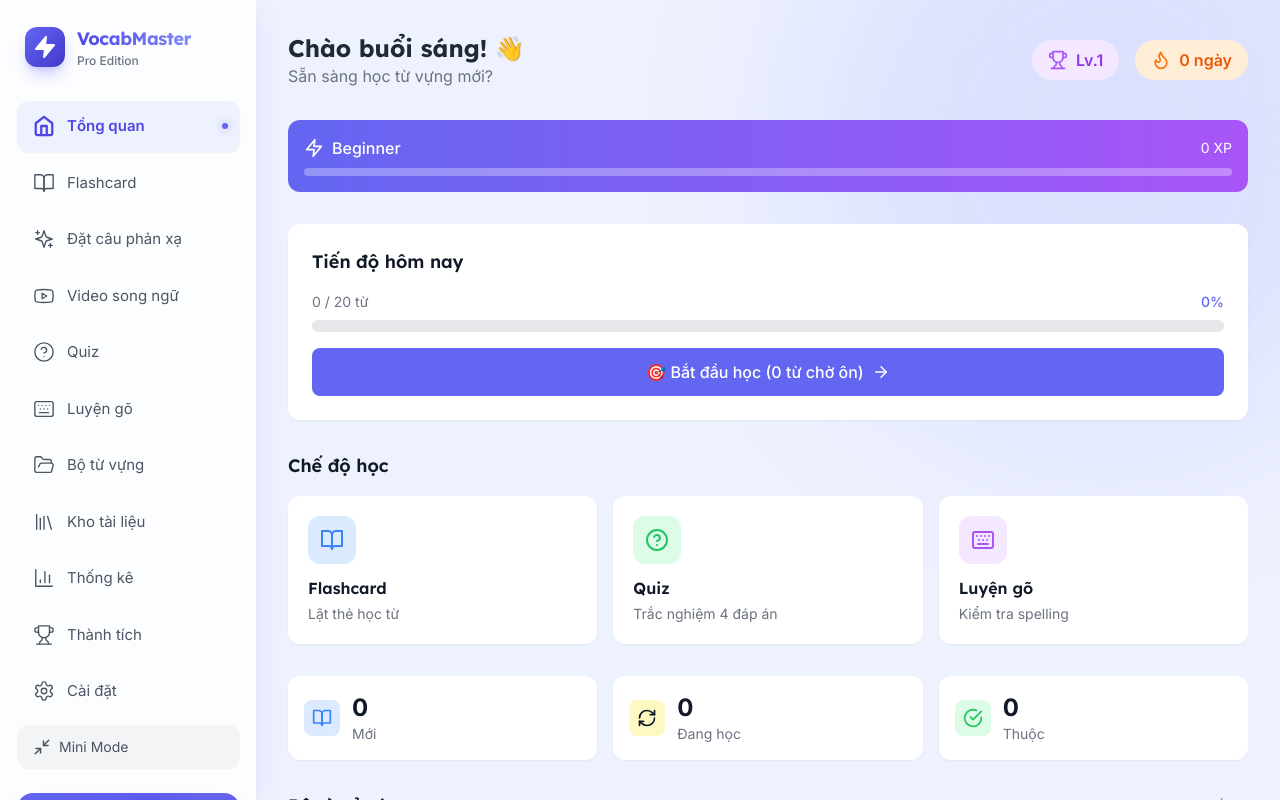
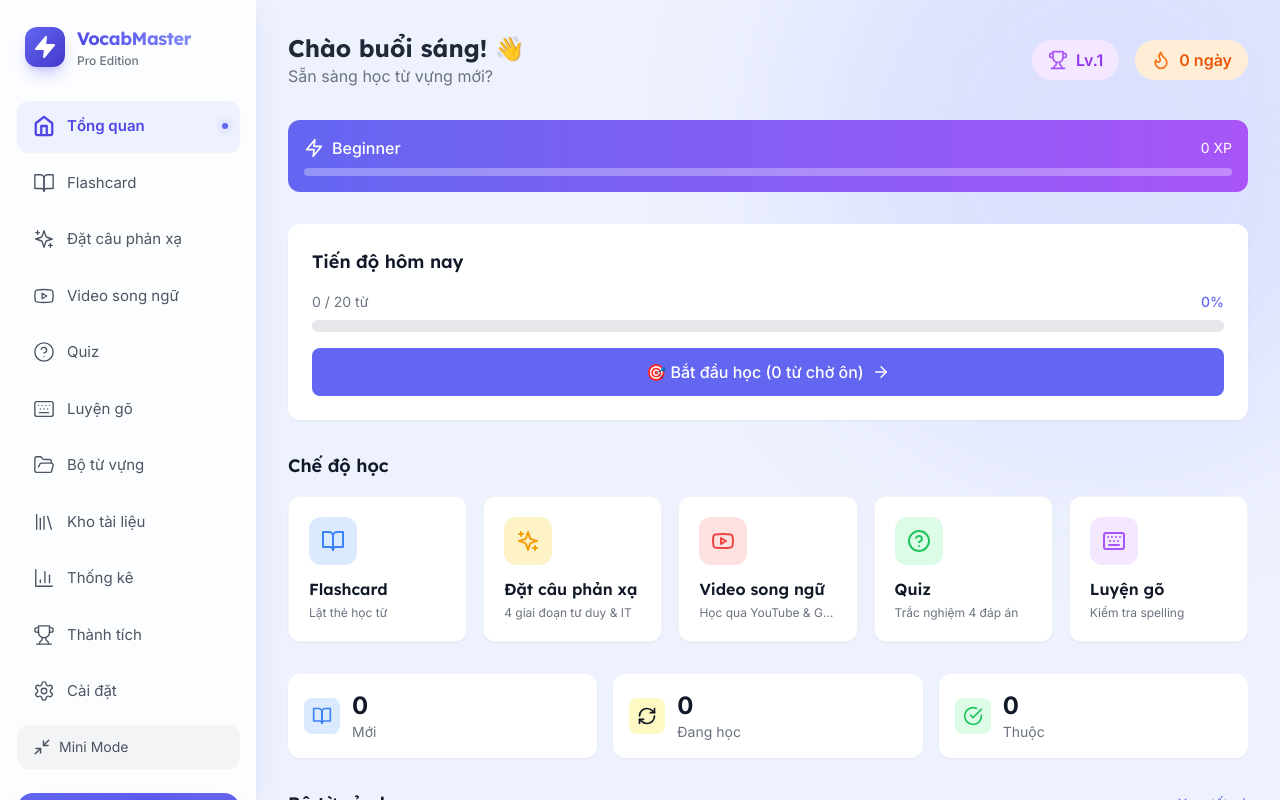
Before and after one commit to VoDaiLocz/VocabMaster, a React (Vite) app: page /mini in a window 1280 px wide. Built offline with nearby package versions, Linux system fonts and the light colour scheme.

Commit message:
fix(video): resolve YouTube embed Error 153 in Electron
- Added Electron session request header rewriting for YouTube referer and origin
- Added YouTube player host, origin and error fallback handling
- Added Sentence Master and Video Learning cards to Home dashboard

```diff
--- a/src/components/video/YouTubePlayer.tsx
+++ b/src/components/video/YouTubePlayer.tsx
@@ -82,6 +82,7 @@ export const YouTubePlayer: React.FC<YouTubePlayerProps> = ({
 
       playerRef.current = new window.YT.Player(containerRef.current, {
         videoId: videoId,
+        host: 'https://www.youtube.com',
         playerVars: {
           autoplay: 0,
           controls: 1,
@@ -89,6 +90,8 @@ export const YouTubePlayer: React.FC<YouTubePlayerProps> = ({
           modestbranding: 1,
           playsinline: 1,
           fs: 1,
+          origin: 'https://www.youtube.com',
+          enablejsapi: 1,
         },
         events: {
           onReady: () => {
@@ -100,6 +103,9 @@ export const YouTubePlayer: React.FC<YouTubePlayerProps> = ({
             if (isMounted) {
               setIsPlaying(event.data === window.YT.PlayerState.PLAYING)
             }
+          },
+          onError: (event: { data: number }) => {
+            console.warn('YouTube Player Error Code:', event.data)
           },
         },
       })
--- a/src/pages/Home.tsx
+++ b/src/pages/Home.tsx
@@ -14,6 +14,8 @@ import {
   Keyboard,
   Trophy,
   Zap,
+  Sparkles,
+  Youtube,
 } from 'lucide-react'
 import { Button } from '@/components/common/Button'
 import { useDeckStore } from '@/store/deckStore'
@@ -225,6 +227,20 @@ const TodayProgressCard = memo(function TodayProgressCard({
 const StudyModesSection = memo(function StudyModesSection() {
   const modes = [
     { to: '/learn', icon: BookOpen, label: 'Flashcard', desc: 'Lật thẻ học từ', color: 'blue' },
+    {
+      to: '/sentence-master',
+      icon: Sparkles,
+      label: 'Đặt câu phản xạ',
+      desc: '4 giai đoạn tư duy & IT',
+      color: 'amber',
+    },
+    {
+      to: '/video-learning',
+      icon: Youtube,
+      label: 'Video song ngữ',
+      desc: 'Học qua YouTube & Ghi chú',
+      color: 'red',
+    },
     { to: '/quiz', icon: HelpCircle, label: 'Quiz', desc: 'Trắc nghiệm 4 đáp án', color: 'green' },
     {
       to: '/typing',
@@ -238,20 +254,20 @@ const StudyModesSection = memo(function StudyModesSection() {
   return (
     <div>
       <h2 className='text-lg font-semibold mb-4'>Chế độ học</h2>
-      <div className='grid grid-cols-3 gap-4'>
+      <div className='grid grid-cols-2 sm:grid-cols-3 lg:grid-cols-5 gap-4'>
         {modes.map(({ to, icon: Icon, label, desc, color }) => (
           <Link
             key={to}
             to={to}
-            className='bg-white dark:bg-gray-800 rounded-xl p-5 shadow-sm hover:shadow-md transition-all group'
+            className='bg-white dark:bg-gray-800 rounded-xl p-5 shadow-sm hover:shadow-md transition-all group border border-gray-100 dark:border-gray-800/80'
           >
             <div
               className={`w-12 h-12 rounded-xl bg-${color}-100 dark:bg-${color}-900/30 flex items-center justify-center mb-3 group-hover:scale-110 transition-transform`}
             >
               <Icon className={`text-${color}-500`} size={24} />
             </div>
-            <h3 className='font-semibold mb-1'>{label}</h3>
-            <p className='text-sm text-gray-500'>{desc}</p>
+            <h3 className='font-semibold mb-1 text-sm md:text-base'>{label}</h3>
+            <p className='text-xs text-gray-500 line-clamp-1'>{desc}</p>
           </Link>
         ))}
       </div>
```
Also changed, not shown: electron/main.ts (+18 -11 lines).
